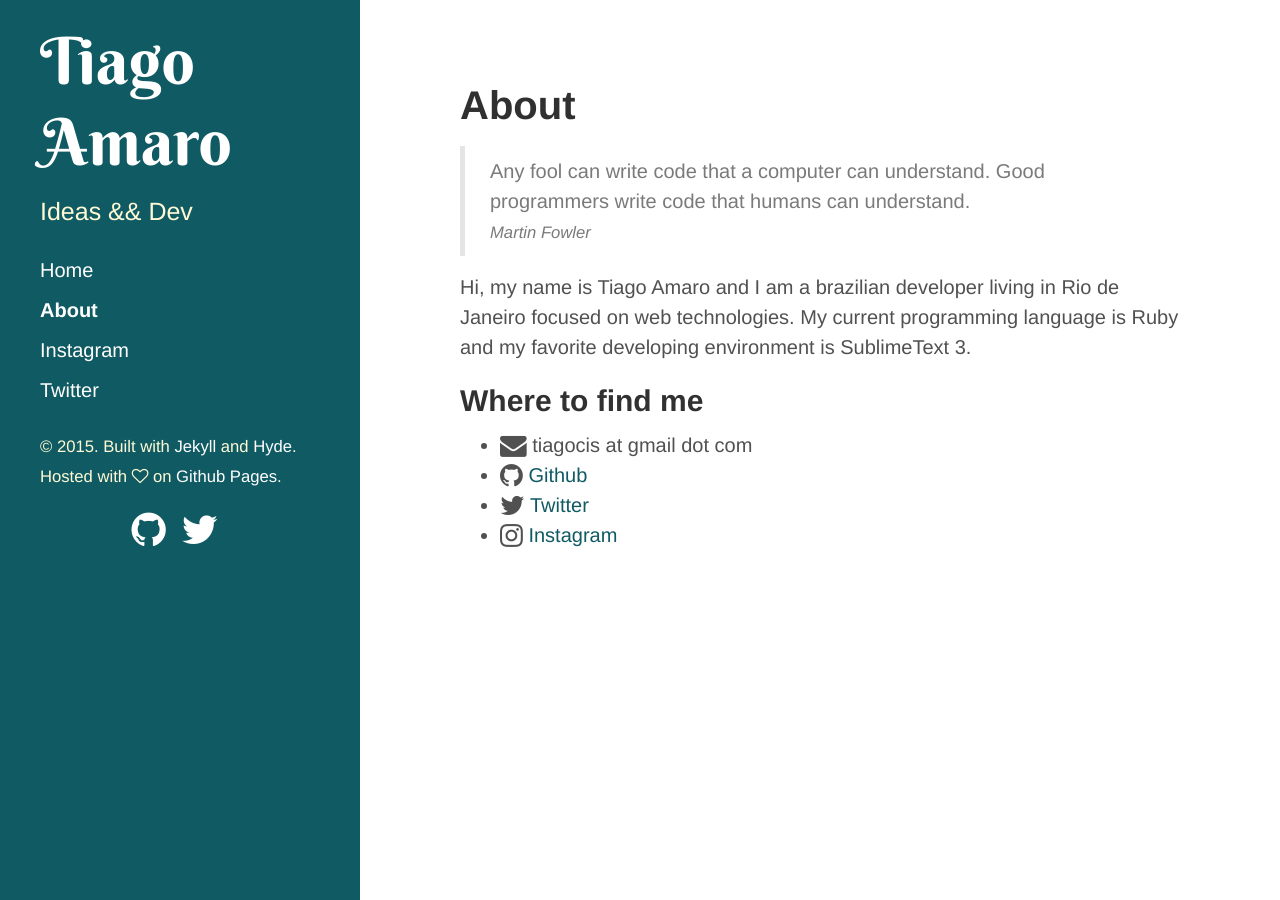
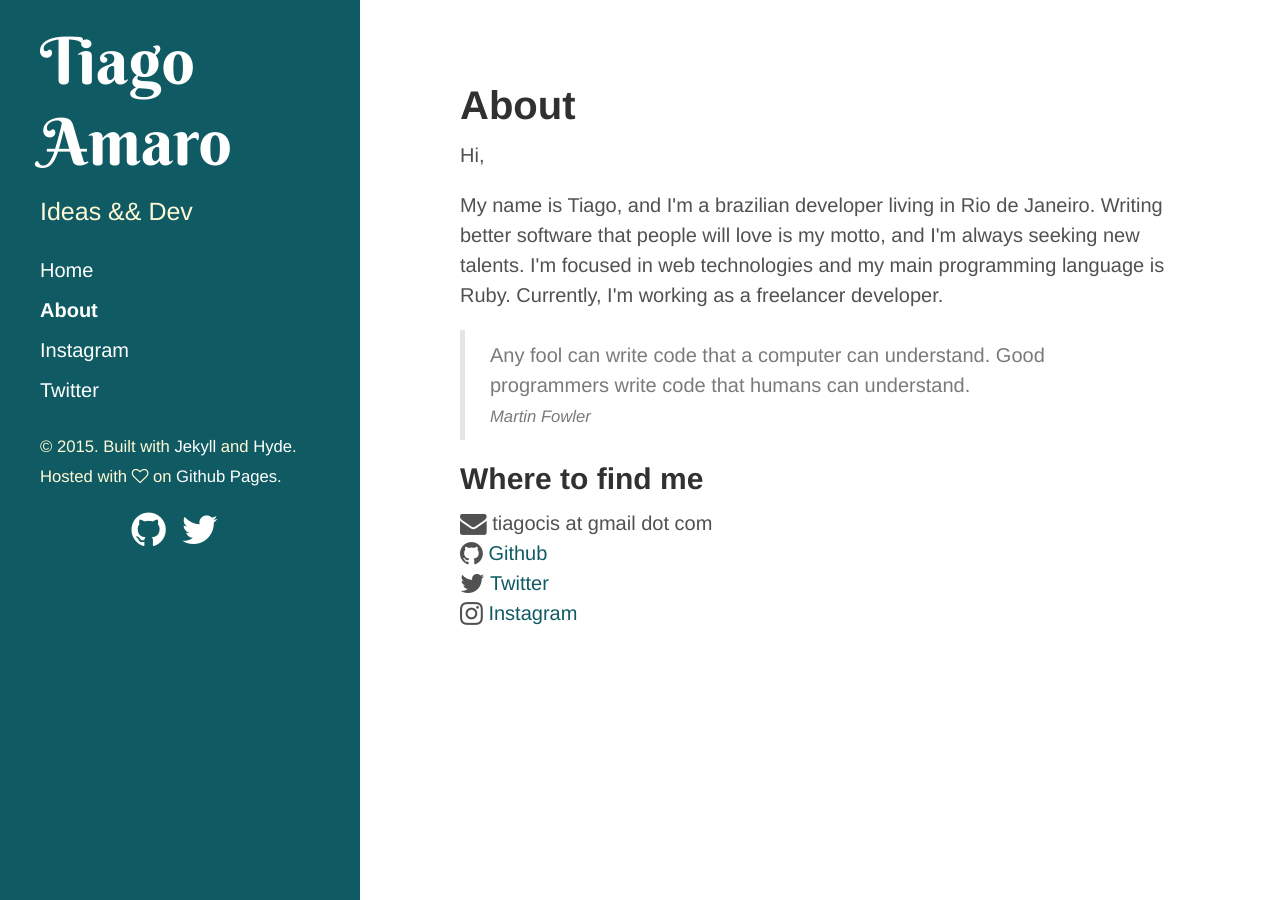
Before and after one commit to tiagoamaro/tiagoamaro.com.br_jekyll, a Jekyll site: the page built from about.html, in a window 1280 px wide. Built offline with Jekyll 4.4.1, drawn with Linux system fonts in a browser that asks for light colours; nearby versions of some CDN libraries; Markdown is read by kramdown in place of the engine named in the settings.

Commit message:
update about page

```diff
--- a/about.html
+++ b/about.html
@@ -2,6 +2,17 @@
 layout: page
 title: About
 ---
+
+<div id="description">
+    <p>Hi,</p>
+
+    <p>
+        My name is Tiago, and I'm a brazilian developer living in Rio de Janeiro.
+        Writing better software that people will love is my motto, and I'm always seeking new talents.
+        I'm focused in web technologies and my main programming language is Ruby.
+        Currently, I'm working as a freelancer developer.
+    </p>
+</div>
 
 <div id="quotation">
     <blockquote>
@@ -11,30 +22,26 @@ title: About
     </blockquote>
 </div>
 
-<div id="description">
-  Hi, my name is Tiago Amaro and I am a brazilian developer living in Rio de Janeiro focused on web technologies. My current  programming language is <span class="ruby">Ruby</span> and my favorite developing environment is SublimeText 3.
+<div id="links">
+    <h2>Where to find me</h2>
+
+    <div>
+        <i class="fa fa-envelope fa-lg"></i>
+        tiagocis at gmail dot com
     </div>
 
-<div id="links">
-  <h2>Where to find me</h2>
-  <ul>
-    <li>
-      <span>
-        <i class="fa fa-envelope fa-lg"></i>
-        tiagocis at gmail dot com
-      </span>
-    </li>
-    <li>
+    <div>
         <i class="fa fa-github fa-lg"></i>
         <a href="https://github.com/tiagoamaro">Github</a>
-    </li>
-    <li>
+    </div>
+
+    <div>
         <i class="fa fa-twitter fa-lg"></i>
         <a href="http://twitter.com/tiagocis">Twitter</a>
-    </li>
-    <li>
+    </div>
+
+    <div>
         <i class="fa fa-instagram fa-lg"></i>
         <a href="http://instagram.com/tiagoamaro">Instagram</a>
-    </li>
-  </ul>
     </div>
+</div>
```
Lines whose indentation alone changed are shown as unchanged.
